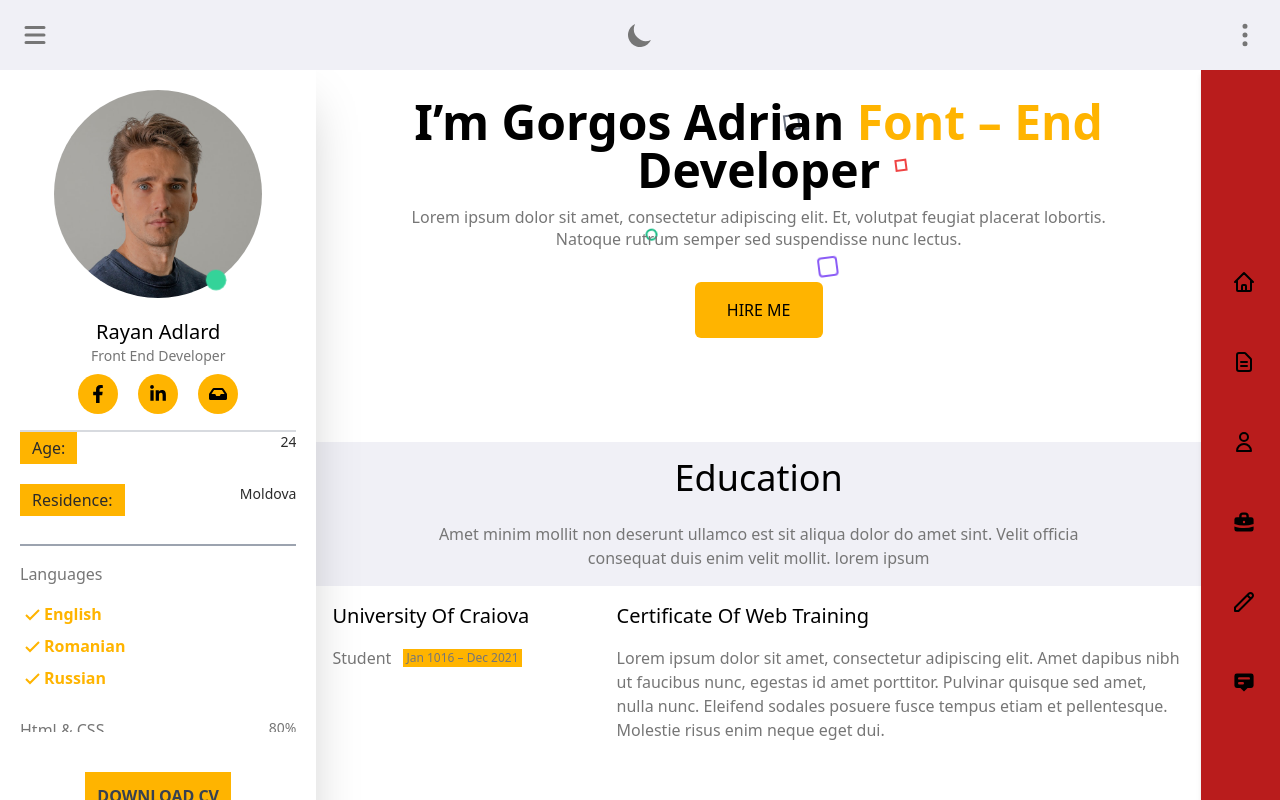
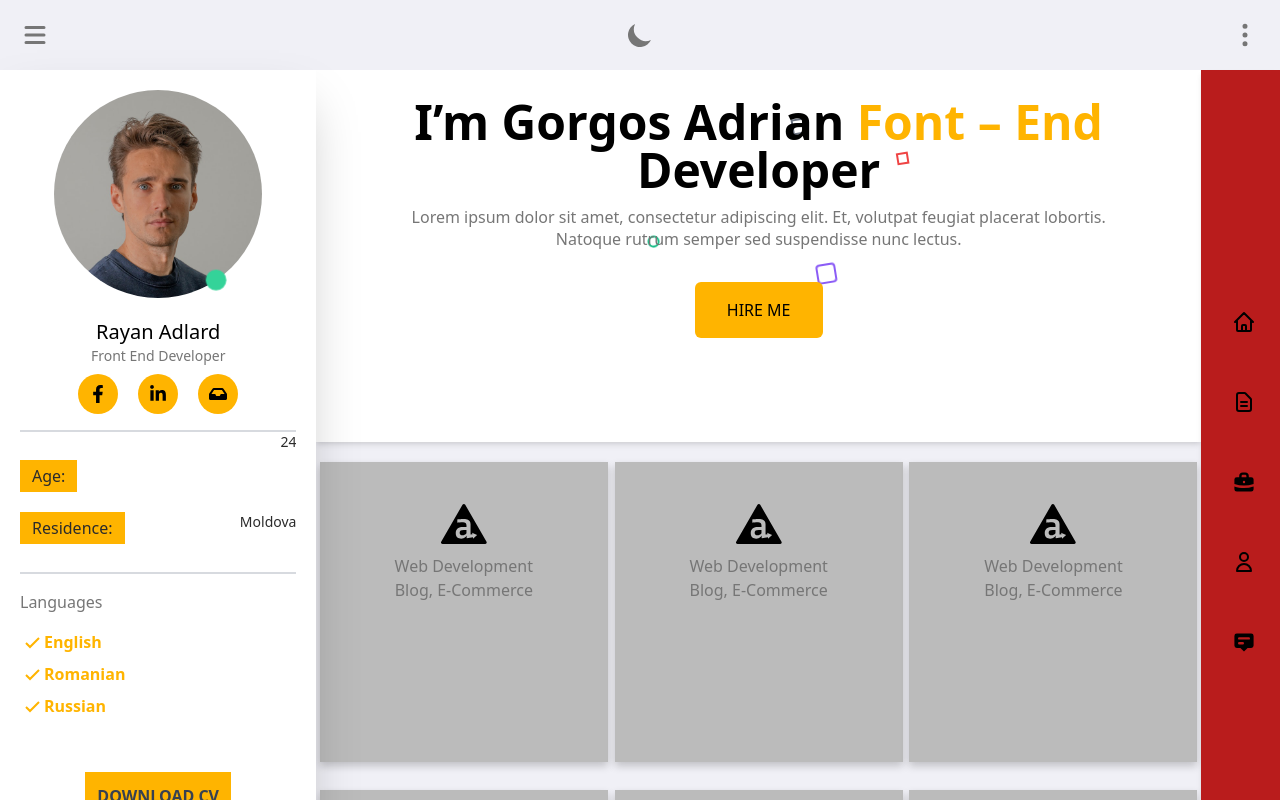
Before and after one commit to terry9737/portfolio_redesign, a Next.js app: page / in a window 1280 px wide. Shown: the top 800 px of the page. Built offline with nearby package versions, Linux system fonts and the light colour scheme.

Commit message:
started work on grid

```diff
--- a/comps/Content/Content.js
+++ b/comps/Content/Content.js
@@ -5,26 +5,15 @@ import Languages from "../../pages/Languages";
 import Education from "../../pages/Education";
 import Work from "../../pages/Work";
 import Footer from "../footer/footer";
+import Services from "../../pages/Services";
 const Content = () => {
   return (
     <>
-      <div className="flex flex-col mx-auto">
-        {/* <Link href="/">
-          <a>
-            <Header />
-            <WebSites />
-            <Languages />
-          </a>
-        </Link>
-        <Link href="/work">
-          <a>
-            <Education />
-            <Work />
-          </a>
-        </Link> */}
+      <div className="flex flex-col mx-auto h-full overflow-scroll scroll_none">
         <Header />
-        <Education />
-        <Footer />
+        {/* <WebSites /> */}
+        {/* <Languages />  */}
+        <Services />
       </div>
     </>
   );
--- a/comps/Navigation/AsiderLeft.js
+++ b/comps/Navigation/AsiderLeft.js
@@ -26,18 +26,16 @@ const AsiderLeft = () => {
       variants={slideLeftVariants}
       initial="hidden"
       animate={controls}
-      className="fixed xl:static top-0 left-0 z-30 w-60 sm:w-5/12 md:w-5/12 lg:w-4/12 xl:w-3/12 px-5 py-5 bg-white shadow-2xl h-screen"
+      className="fixed xl:static top-0 left-0 z-30 w-60 sm:w-5/12 md:w-5/12 lg:w-4/12 xl:w-3/12 px-5 py-5 bg-white shadow-2xl h-full"
     >
       <AsiderClose controls={controls} />
       <AsiderHeader />
 
-      {/* <main className="flex flex-col mt-7 overflow-scroll h-80 scroll__left"> */}
-      <Wrap>
+      <Wrap className="scroll_none">
         <AsiderBio />
         <AsiderLanguages />
         <Skills />
       </Wrap>
-      {/* </main> */}
 
       <section className="flex justify-center items-center pt-10">
         <a
@@ -59,5 +57,4 @@ const Wrap = styled.main`
   flex-direction: column;
   overflow: scroll;
   height: calc(100vh - 500px);
-  scrollbar-width: none;
 `;
--- a/comps/Navigation/AsiderLeft/AsiderBio.js
+++ b/comps/Navigation/AsiderLeft/AsiderBio.js
@@ -1,9 +1,9 @@
 const AsiderBio = () => {
   return (
     <section>
-      <div className="flex flex-col space-y-5 border-b-2 border-gray-400 pb-7">
+      <div className="flex flex-col space-y-5 border-b-2 border-gray-400 border-opacity-40 pb-7">
         <span className="flex justify-between">
-          <p className="px-2 py-1 sm:px-3 sm:py-1 bg-header-yellow text-header-black font-light">
+          <p className="px-2 py-1 sm:px-3 sm:py-1 bg-header-yellow text-header-black font-light mt-7">
             Age:
           </p>
           <p className="text-sm text-header-black font-normal">24</p>
--- a/comps/Navigation/AsiderRight/AsiderIcons.js
+++ b/comps/Navigation/AsiderRight/AsiderIcons.js
@@ -17,26 +17,27 @@ const AsiderIcons = () => {
     {
       icon: <HiOutlineHome className="text-2xl" />,
       id: 0,
+      path: "/",
     },
     {
       icon: <HiOutlineDocumentText className="text-2xl" />,
       id: 1,
+      path: "/Education",
+    },
+    {
+      icon: <HiBriefcase className="text-2xl" />,
+      id: 3,
+      path: "/Work",
     },
     {
       icon: <HiOutlineUser className="text-2xl" />,
       id: 2,
-    },
-    {
-      icon: <HiBriefcase className="text-2xl" />,
-      id: 3,
-    },
-    {
-      icon: <HiOutlinePencil className="text-2xl" />,
-      id: 4,
+      path: "/",
     },
     {
       icon: <HiAnnotation className="text-2xl" />,
       id: 5,
+      path: "/",
     },
   ];
   return (
@@ -52,7 +53,7 @@ const AsiderIcons = () => {
               className={`h-10 w-10 rounded-full flex justify-center items-center cursor-pointer bg-header-yellow
               }`}
             >
-              <Link href="/Header">
+              <Link href={icon.path}>
                 <a>{icon.icon}</a>
               </Link>
             </motion.li>
--- a/comps/UI/Container.js
+++ b/comps/UI/Container.js
@@ -1,4 +1,4 @@
-const Container = ({ children, props }) => {
+const Container = ({ children }) => {
   return (
     <div className="bg-white sm:max-w-2xl md:max-w-3xl lg:max-w-5xl xl:max-w-4xl mx-auto relative ">
       {children}
--- a/comps/UI/InnerContainer.js
+++ b/comps/UI/InnerContainer.js
@@ -1,7 +1,7 @@
 const InnerContainer = ({ children }) => {
   return (
-    <div className="max-w-9xl mx-auto bg-header-default overflow-hidden">
-      <div className="flex relative justify-between">{children}</div>
+    <div className="max-w-9xl mx-auto bg-header-default">
+      <div className="flex relative justify-between h-screen">{children}</div>
     </div>
   );
 };
--- a/pages/Header.js
+++ b/pages/Header.js
@@ -3,7 +3,7 @@ import Container from "../comps/UI/Container";
 
 const Header = () => {
   return (
-    <main className="bg-header-default">
+    <main className="bg-header-default mx-auto">
       <Container>
         <div className="flex flex-col items-center justify-center py-7 overflow-hidden shadow-md">
           <h1 className="text-4xl sm:text-5xl font-bold px-16 sm:px-20 leading-tight z-20 text-center">
--- /dev/null
+++ b/pages/Services.js
@@ -0,0 +1,74 @@
+import Container from "../comps/UI/Container";
+import { DiAppcelerator } from "react-icons/di";
+const Services = () => {
+  const services = [
+    {
+      name: "Web Development",
+      title: "Blog, E-Commerce",
+      flip: "Lorem ipsum dolor sit amet, consectetur adipiscing elit. Vitae nulla diam in ac dictum a urna viverra morbi.",
+      id: 0,
+    },
+    {
+      name: "Web Development",
+      title: "Blog, E-Commerce",
+      flip: "Lorem ipsum dolor sit amet, consectetur adipiscing elit. Vitae nulla diam in ac dictum a urna viverra morbi.",
+      id: 0,
+    },
+    {
+      name: "Web Development",
+      title: "Blog, E-Commerce",
+      flip: "Lorem ipsum dolor sit amet, consectetur adipiscing elit. Vitae nulla diam in ac dictum a urna viverra morbi.",
+      id: 0,
+    },
+    {
+      name: "Web Development",
+      title: "Blog, E-Commerce",
+      flip: "Lorem ipsum dolor sit amet, consectetur adipiscing elit. Vitae nulla diam in ac dictum a urna viverra morbi.",
+      id: 0,
+    },
+    {
+      name: "Web Development",
+      title: "Blog, E-Commerce",
+      flip: "Lorem ipsum dolor sit amet, consectetur adipiscing elit. Vitae nulla diam in ac dictum a urna viverra morbi.",
+      id: 0,
+    },
+    {
+      name: "Web Development",
+      title: "Blog, E-Commerce",
+      flip: "Lorem ipsum dolor sit amet, consectetur adipiscing elit. Vitae nulla diam in ac dictum a urna viverra morbi.",
+      id: 0,
+    },
+  ];
+  return (
+    <main className="bg-header-default pt-5 hidden sm:block">
+      <Container>
+        <div className="grid sm:grid-cols-2 md:grid-cols-3 bg-header-default justify-items-center gap-y-7">
+          {services.map((item) => {
+            return (
+              <div className="flip-card" key={item.id}>
+                <div className="flip-card-inner">
+                  <div className="flip-card-front">
+                    <span className="flex flex-col justify-center items-center p-8">
+                      <DiAppcelerator className="text-6xl" />
+                      <p>{item.name}</p>
+                      <p>{item.title}</p>
+                    </span>
+                  </div>
+                  <div className="flip-card-back">
+                    <h1>{item.name}</h1>
+                    <p className="text-header-yellow">{item.flip}</p>
+                  </div>
+                </div>
+              </div>
+            );
+          })}
+        </div>
+      </Container>
+    </main>
+  );
+};
+
+export default Services;
+
+{
+}
--- a/pages/Websites.js
+++ b/pages/Websites.js
@@ -35,7 +35,7 @@ const WebSites = () => {
   return (
     <main className="bg-header-default pt-5">
       <Container>
-        <div className="grid grid-cols-1 sm:grid-cols-2 grid-rows-2 gap-10 p-4">
+        <div className="grid grid-cols-1 sm:grid-cols-2 grid-rows-2 gap-10 bg-header-default">
           {/* one */}
           <motion.section
             onHoverStart={() => {
--- a/pages/_app.js
+++ b/pages/_app.js
@@ -1,12 +1,20 @@
 import "../styles/globals.css";
 import DataProvider from "../comps/context/Context";
 import Navigation from "./Navigation";
+import InnerContainer from "../comps/UI/InnerContainer";
+import AsiderLeft from "../comps/Navigation/AsiderLeft";
+import AsiderRight from "../comps/Navigation/AsiderRight";
+import Footer from "../comps/footer/footer";
 function MyApp({ Component, pageProps }) {
   return (
     <DataProvider>
       <div className="bg-header-default">
         <Navigation />
-        <Component {...pageProps} />
+        <InnerContainer>
+          <AsiderLeft />
+          <Component {...pageProps} />
+          <AsiderRight />
+        </InnerContainer>
       </div>
     </DataProvider>
   );
--- a/pages/index.js
+++ b/pages/index.js
@@ -5,11 +5,7 @@ import InnerContainer from "../comps/UI/InnerContainer";
 export default function Home() {
   return (
     <>
-      <InnerContainer>
-        <AsiderLeft />
-        <Content />
-        <AsiderRight />
-      </InnerContainer>
+      <Content />
     </>
   );
 }
--- a/styles/globals.css
+++ b/styles/globals.css
@@ -8,7 +8,7 @@
     @apply text-header-gray;
   }
 
-  .scroll__left {
+  .scroll_none {
     scrollbar-width: none;
   }
 
@@ -23,3 +23,77 @@
     @apply text-sm lg:text-lg text-center h-full text-white;
   }
 }
+.flip-card {
+  background-color: transparent;
+  width: 18em;
+  height: 300px;
+  perspective: 1000px;
+}
+
+.flip-card-inner {
+  position: relative;
+  width: 100%;
+  height: 100%;
+  text-align: center;
+  transition: transform 0.6s;
+  transform-style: preserve-3d;
+  box-shadow: 0 4px 8px 0 rgba(0, 0, 0, 0.2);
+}
+
+.flip-card:hover .flip-card-inner {
+  transform: rotateX(180deg);
+}
+
+.flip-card-front,
+.flip-card-back {
+  position: absolute;
+  width: 100%;
+  height: 100%;
+  -webkit-backface-visibility: hidden;
+  backface-visibility: hidden;
+}
+
+.flip-card-front {
+  background-color: #bbb;
+  color: black;
+}
+
+.flip-card-back {
+  background-color: #2980b9;
+  color: white;
+  transform: rotateX(180deg);
+}
+@media screen and (min-width: 640px) {
+  .flip-card {
+    background-color: transparent;
+    width: 20em;
+    height: 300px;
+    perspective: 1000px;
+  }
+}
+@media screen and (min-width: 768px) {
+  .flip-card {
+    background-color: transparent;
+    width: 15em;
+    height: 300px;
+    perspective: 1000px;
+  }
+}
+
+@media screen and (min-width: 1024px) {
+  .flip-card {
+    background-color: transparent;
+    width: 19em;
+    height: 300px;
+    perspective: 1000px;
+  }
+}
+
+@media screen and (min-width: 1280px) {
+  .flip-card {
+    background-color: transparent;
+    width: 18em;
+    height: 300px;
+    perspective: 1000px;
+  }
+}
```
